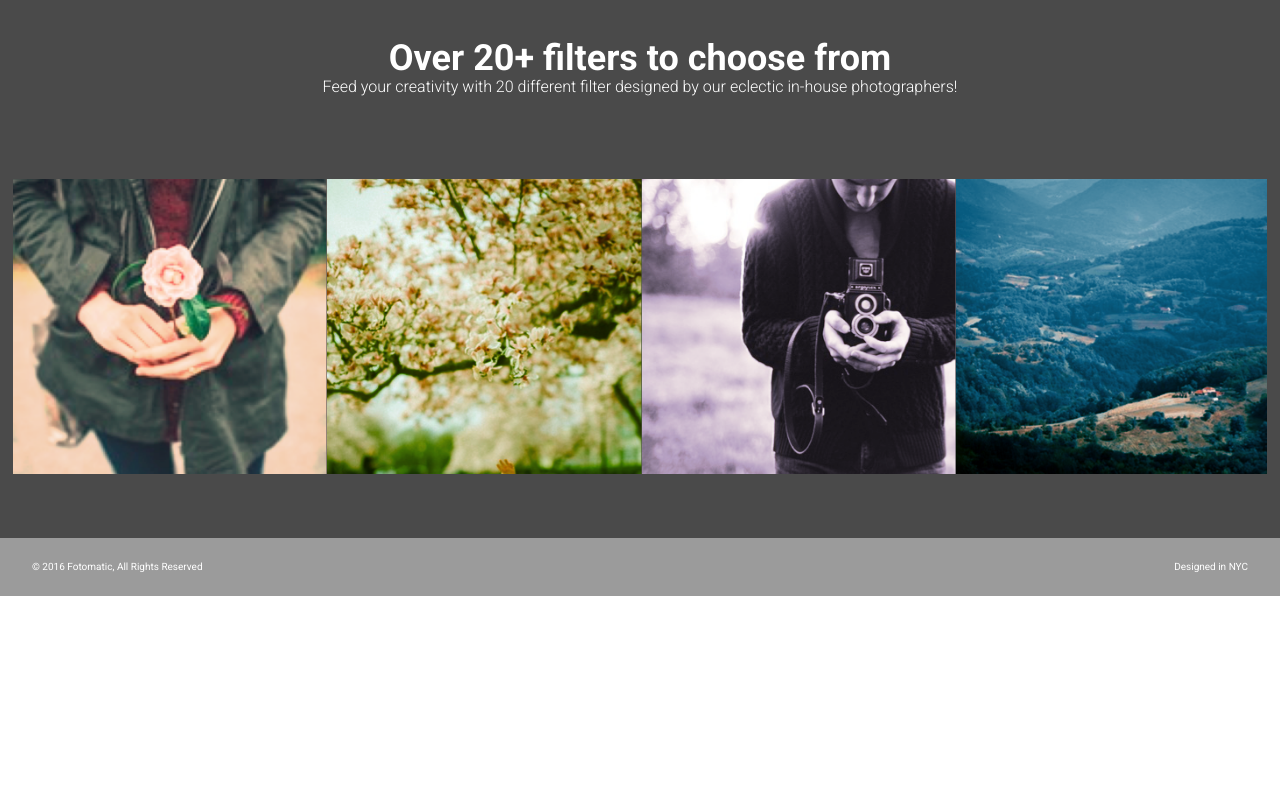
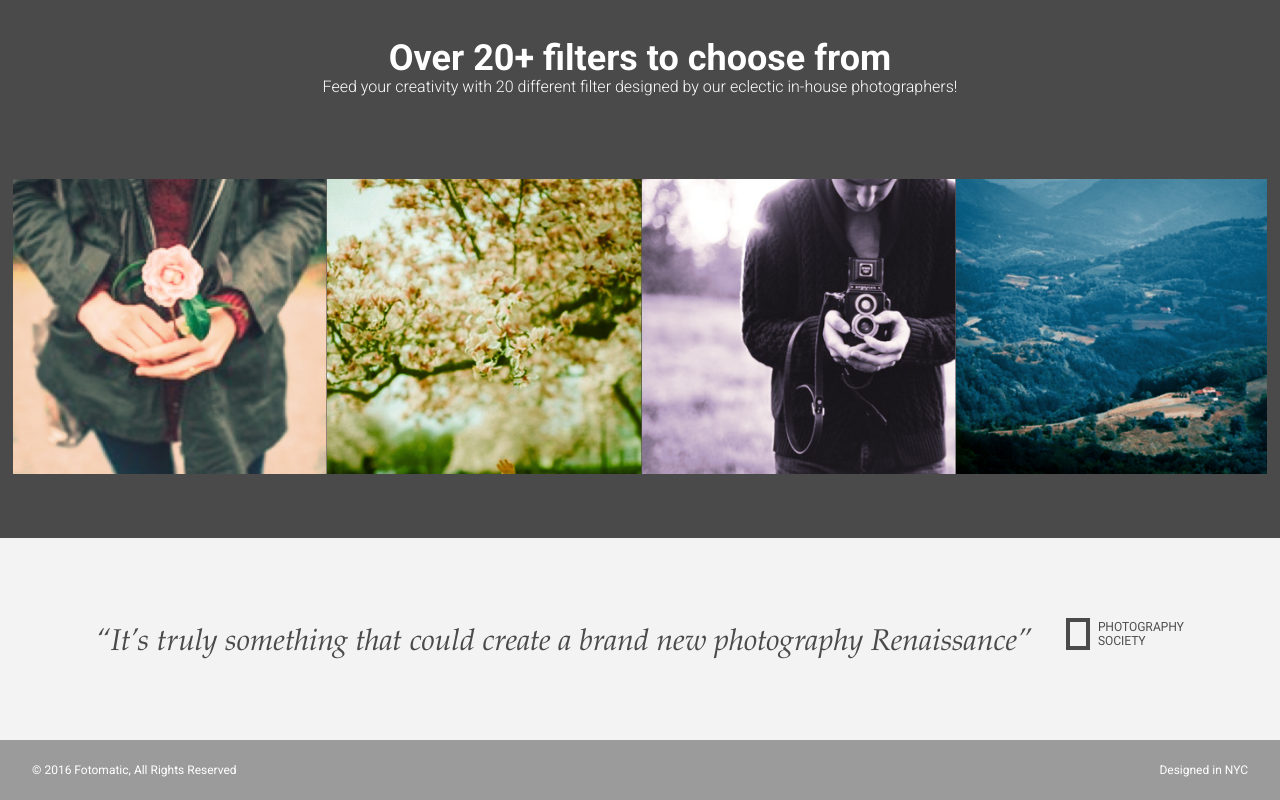
Before and after one commit to tignashchenko/fotomatic, a plain HTML site: page index.html in a window 1280 px wide. Shown: the part 1459-2259 px from the top of the page. Before the commit the page ends 2055 px from the top, so only its background shows below. Drawn offline with Linux system fonts and the light colour scheme; a web font is replaced by a local one.

Commit message:
Fix header and entire desktop view

```diff
--- a/resources/css/style.css
+++ b/resources/css/style.css
@@ -343,11 +343,11 @@ header .mobile {
   background-color: #f3f3f3;
 }
 
-#quotes-section content {
+#quotes-section .content {
   padding: 5rem 0;
 }
 
-#quotes-section quote {
+#quotes-section .quote {
   padding-right: 1.875rem;
   font-family: "Palatino", serif;
   font-size: 1.875rem;
@@ -394,7 +394,7 @@ footer .copyright {
   flex-grow: 1;
 }
 
-@media only screen and (min-width: 760px) {
+@media only screen and (max-width: 760px) {
   footer .content {
     font-size: .625rem;
   }
```
Also changed, not shown: index.html (+1 -1 lines).
